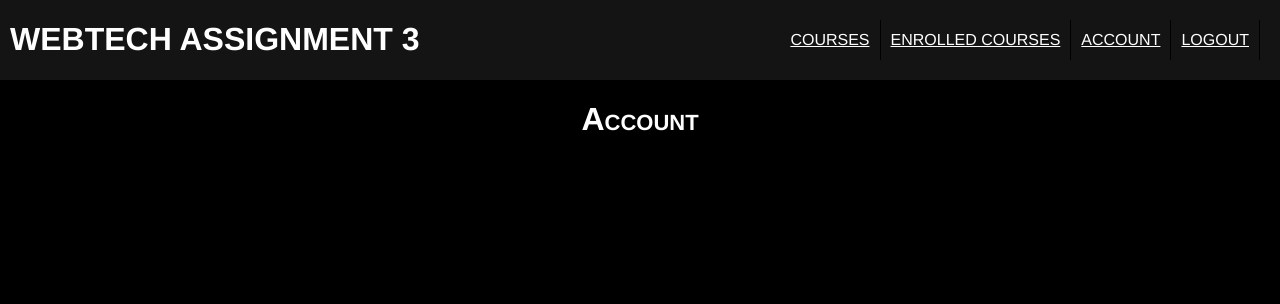
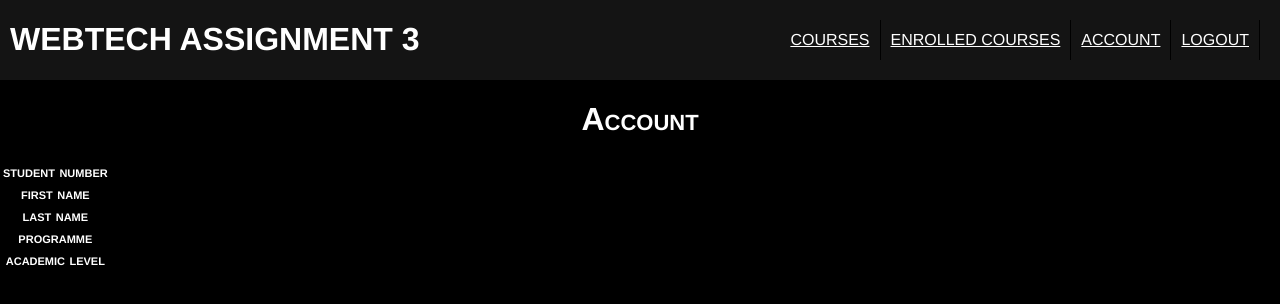
Before and after one commit to dovdb2001/WebTechApp, a website: page views/account.html in a window 1280 px wide. Drawn offline with Linux system fonts and the light colour scheme; files that its build step writes are made by us from their sources.

Commit message:
account info now also done

```diff
--- a/public/javascript/course-details.js
+++ b/public/javascript/course-details.js
@@ -45,7 +45,7 @@ function addEnrollment() {
 }
 
 function btnPressed(event) {
-    var req = new XMLHttpRequest()
+    var req = new XMLHttpRequest();
     req.open("POST", "/" + enrollmentMode + "/" + courseCode, true);
     req.onreadystatechange = function () {
         if (req.readyState == 4 && req.status == 200) {
--- a/server.js
+++ b/server.js
@@ -80,7 +80,7 @@ app.get("/courses/:title/:programme/:level/:semester/:block", (req, res) => {
 app.get("/account/info", (req, res) => {
     if (req.session.user) {
         const db = new sqlite3.Database(dbfile);
-        db.all("SELECT * FROM student WHERE student_number = " + req.session.user, (err, rows) => {
+        db.all("SELECT student_number, first_name, last_name, programme, academic_level FROM student WHERE student_number = " + req.session.user, (err, rows) => {
             res.send(rows);
         });
         db.close();
@@ -122,6 +122,7 @@ app.get("/enrollable/:code", (req, res) => {
         res.send("You must be logged in to access account information");
     }
 });
+
 
 // -- // enrolling and leaving courses
 
--- a/views/account.html
+++ b/views/account.html
@@ -16,5 +16,52 @@
 
     <body>
         <h1>Account</h1>
+
+        <table>
+            <tr>
+                <td>
+                    <b>student number</b>
+                </td>
+                <td id="student_number">
+
+                </td>
+            </tr>
+
+            <tr>
+                <td>
+                    <b>first name</b>
+                </td>
+                <td id="first_name">
+
+                </td>
+            </tr>
+
+            <tr>
+                <td>
+                    <b>last name</b>
+                </td>
+                <td id="last_name">
+
+                </td>
+            </tr>
+            <tr>
+                <td>
+                    <b>programme</b>
+                </td>
+                <td id="programme">
+
+                </td>
+            </tr>
+            <tr>
+                <td>
+                    <b>academic level</b>
+                </td>
+                <td id="academic_level">
+
+                </td>
+            </tr>
+        </table>
+
+        <script src="javascript/account.js"></script>
     </body>
 </html>
```
Also changed, not shown: public/javascript/account.js (added, +21 -0 lines), 1 other file.
